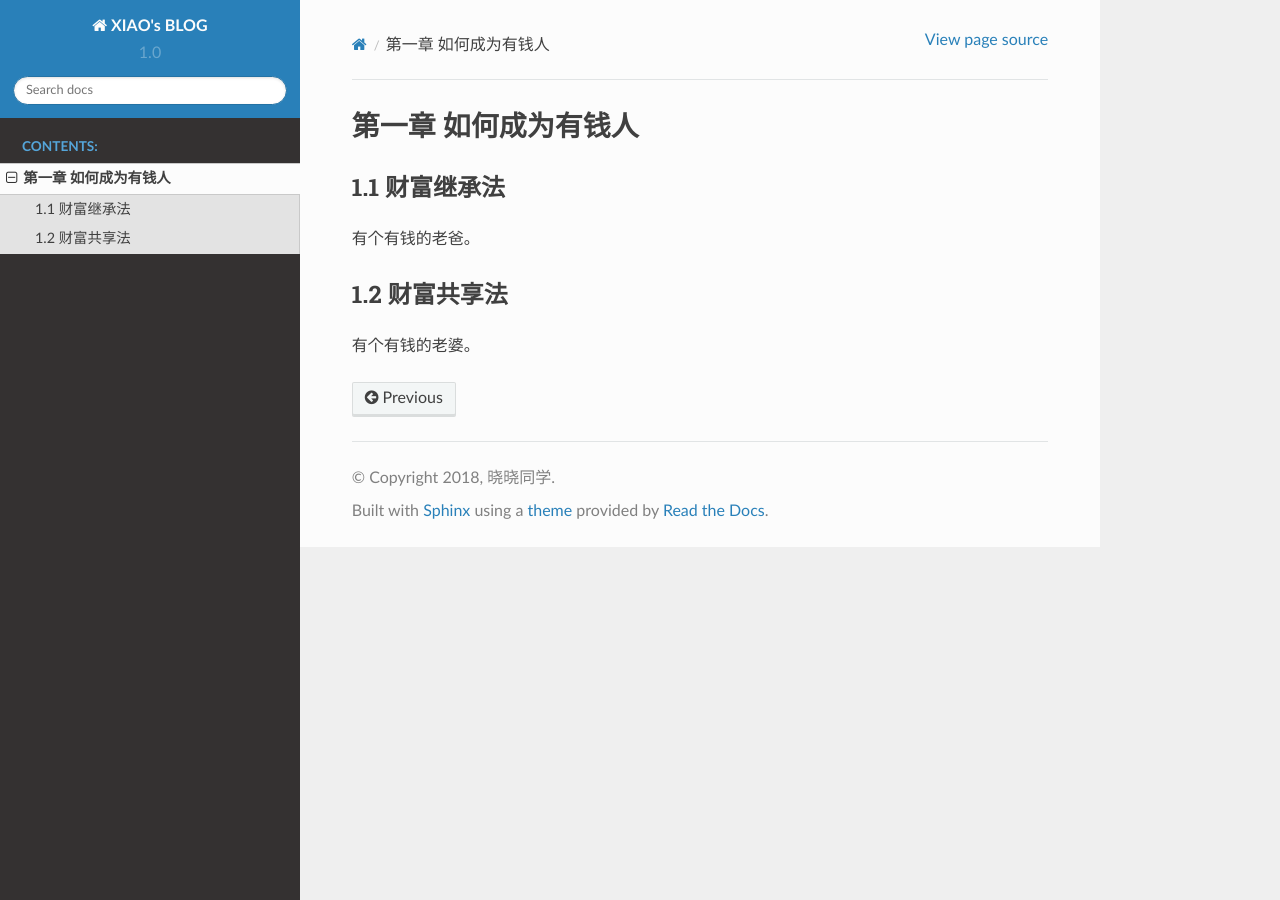
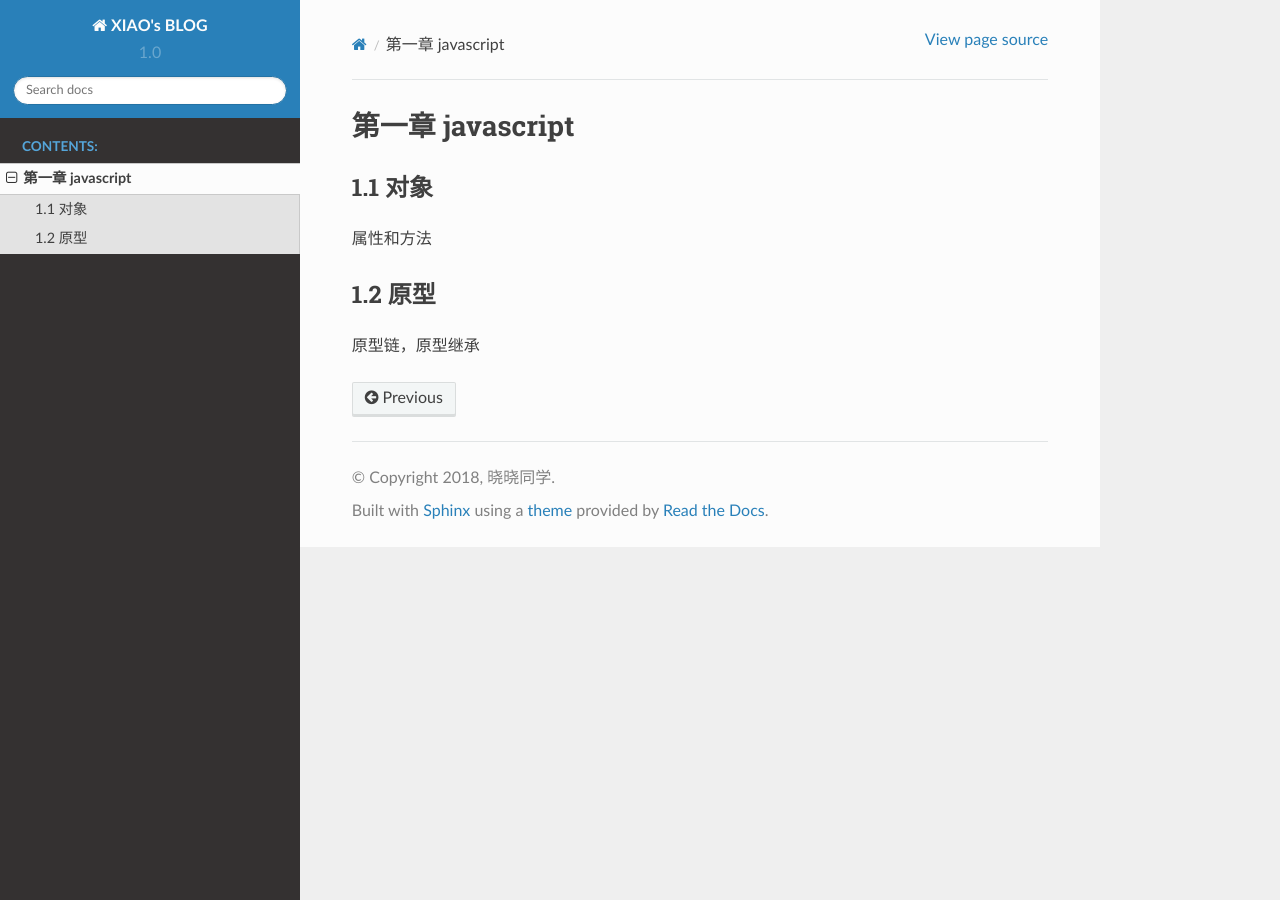
Before and after one commit to samll-orange/blog, a Sphinx documentation site: the page built from source/how_to_be_a_rich_man.rst, in a window 1280 px wide. Built offline with Sphinx 7.4.7 and the Read the Docs theme 2.0.0, drawn with Linux system fonts in a browser that asks for light colours.

Commit message:
Update how_to_be_a_rich_man.rst

```diff
--- a/source/how_to_be_a_rich_man.rst
+++ b/source/how_to_be_a_rich_man.rst
@@ -1,13 +1,13 @@
-第一章 如何成为有钱人
+第一章 javascript
 ======================
 
-1.1 财富继承法
+1.1 对象
 ---------------------
 
-有个有钱的老爸。
+属性和方法
 
 
-1.2 财富共享法
+1.2 原型
 ---------------------
 
-有个有钱的老婆。
+原型链，原型继承
```
